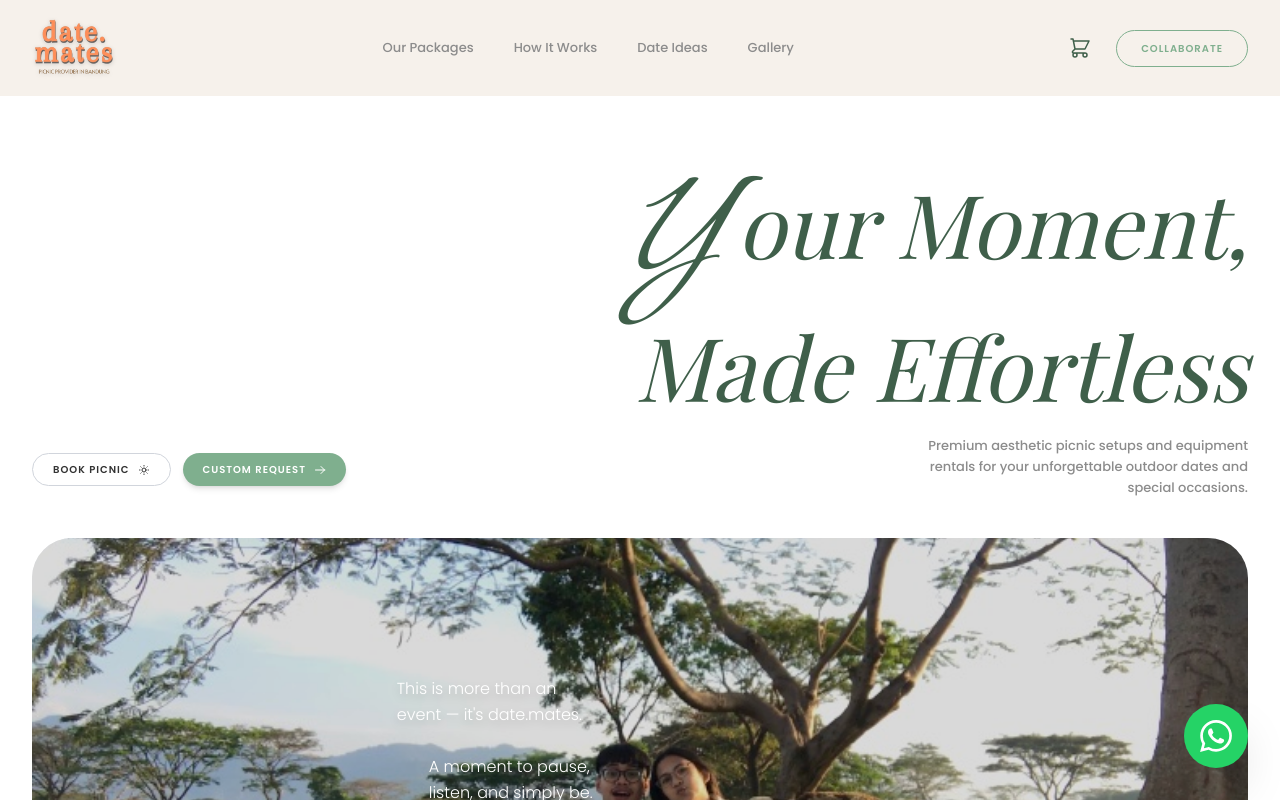
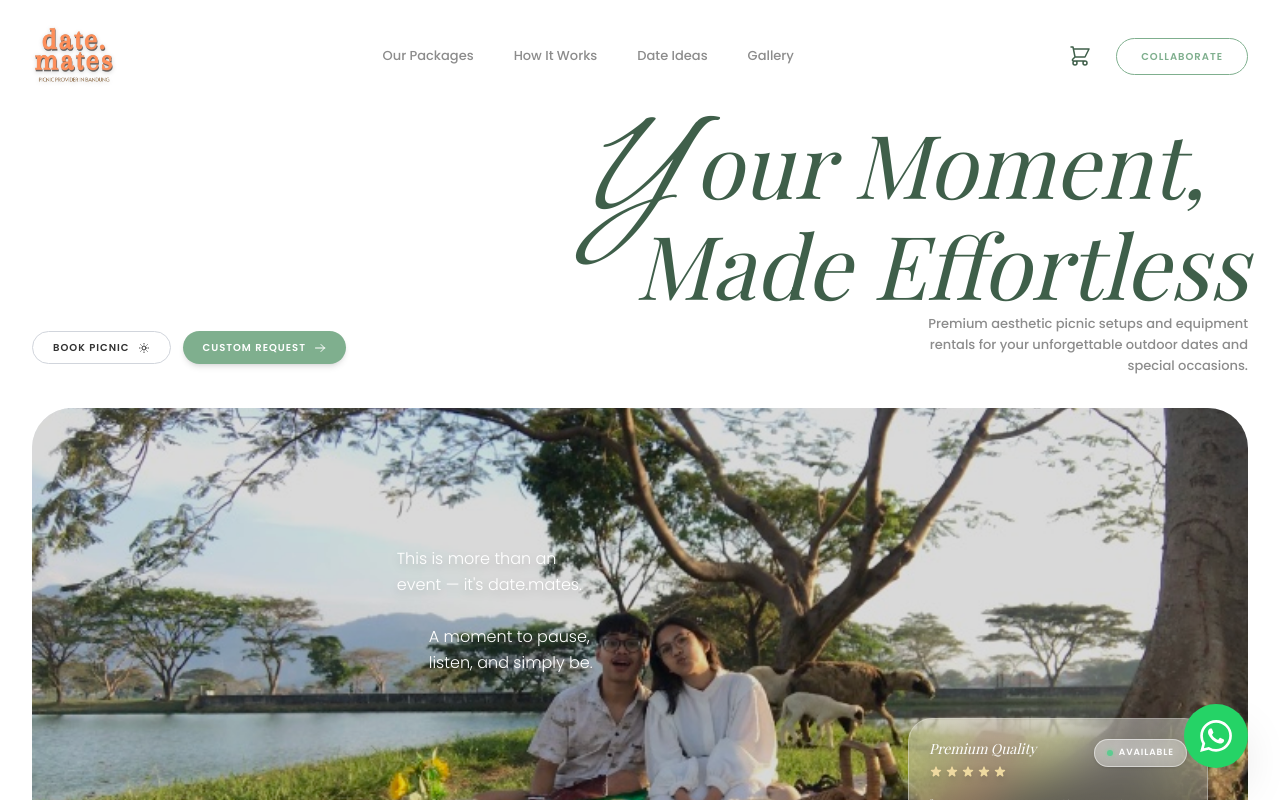
Before and after one commit to hiiD4vd/date.mates, a React (Vite) app: page / in a window 1280 px wide. Shown: the top 800 px of the page. Built offline with nearby package versions, Linux system fonts and the light colour scheme; a web font is replaced by a local one.

Commit message:
first commit

```diff
--- a/index.html
+++ b/index.html
@@ -8,7 +8,8 @@
     <meta name="description" content="Premium aesthetic picnic setups and equipment rentals for your unforgettable outdoor dates and special occasions in Bandung." />
     <meta property="og:title" content="date.mates | Premium Picnic Setups" />
     <meta property="og:description" content="Experience a breathtaking date setup curated perfectly for you." />
-    <meta property="og:image" content="/assets/images/Screenshot 2026-04-16 212742.png" />
+    <meta property="og:image" content="/assets/images/banner-baru.png" />
+
     <meta property="og:type" content="website" />
   </head>
   <body>
--- a/src/App.jsx
+++ b/src/App.jsx
@@ -9,8 +9,22 @@ import FAB from './components/FAB';
 import Home from './pages/Home';
 import PackagesPage from './pages/PackagesPage';
 import CartDrawer from './components/CartDrawer';
+import BannerPreview from './pages/BannerPreview';
 
 function App() {
+  // Cek apakah user sedang membuka halaman khusus untuk screenshot banner
+  const isBannerRoute = window.location.pathname === '/og-banner';
+
+  if (isBannerRoute) {
+    return (
+      <Router>
+        <Routes>
+          <Route path="/og-banner" element={<BannerPreview />} />
+        </Routes>
+      </Router>
+    );
+  }
+
   return (
     <CartProvider>
       <Router>
--- a/src/components/Header.jsx
+++ b/src/components/Header.jsx
@@ -23,7 +23,7 @@ const Header = () => {
         initial={{ y: -100 }}
         animate={{ y: 0 }}
         transition={{ duration: 0.6, ease: [0.16, 1, 0.3, 1] }}
-        className={`fixed top-0 w-full z-50 transition-all duration-300 ${scrolled ? 'bg-cream/90 backdrop-blur-lg border-b border-gray-100 py-3 shadow-sm' : 'bg-cream py-4'}`}
+        className={`fixed top-0 w-full z-50 transition-all duration-300 ${scrolled ? 'bg-cream/90 backdrop-blur-lg border-b border-gray-100 py-3 shadow-sm' : 'bg-transparent py-4 md:py-6'}`}
       >
         <nav className="max-w-[1400px] mx-auto px-4 sm:px-6 lg:px-8 flex justify-between items-center">
           {/* Left: Logo */}
--- a/src/components/Hero.jsx
+++ b/src/components/Hero.jsx
@@ -3,8 +3,8 @@ import { motion } from 'framer-motion';
 
 const Hero = () => {
   return (
-    <section className="max-w-[1400px] mx-auto px-8 pt-28 md:pt-36 pb-16">
-        <div className="flex flex-col-reverse md:flex-row justify-between items-start md:items-end mb-8 md:mb-10 gap-6">
+    <section className="max-w-[1400px] mx-auto px-8 pt-20 md:pt-28 pb-8">
+        <div className="flex flex-col-reverse md:flex-row justify-between items-start md:items-end mb-6 md:mb-8 gap-4 md:gap-6">
             <motion.div
                 initial={{ opacity: 0, x: -20 }}
                 animate={{ opacity: 1, x: 0 }}
@@ -24,9 +24,9 @@ const Hero = () => {
                 transition={{ duration: 0.8, ease: [0.16, 1, 0.3, 1], delay: 0.2 }}
                 className="flex flex-col items-start md:items-end"
             >
-                <h1 className="text-left md:text-right text-5xl md:text-6xl lg:text-[5.5rem] leading-[1.1] text-forest mb-5">
-                    <span className="font-serif italic"><span className="drop-cap">Y</span>our Moment,</span><br/>
-                    <span className="font-serif italic">Made Effortless</span>
+                <h1 className="text-left text-5xl md:text-6xl lg:text-[5.5rem] leading-[0.8] md:leading-[0.75] text-forest mb-4">
+                    <span className="font-serif italic relative z-10"><span className="drop-cap">Y</span>our Moment,</span><br/>
+                    <span className="font-serif italic inline-block ml-10 md:ml-12">Made Effortless</span>
                 </h1>
                 <p className="text-[11px] md:text-[13px] text-mutedGrey max-w-[320px] text-left md:text-right leading-relaxed font-medium">
                     Premium aesthetic picnic setups and equipment rentals for your unforgettable outdoor dates and special occasions.
```
Also changed, not shown: public/assets/images/banner-baru.png (added).
